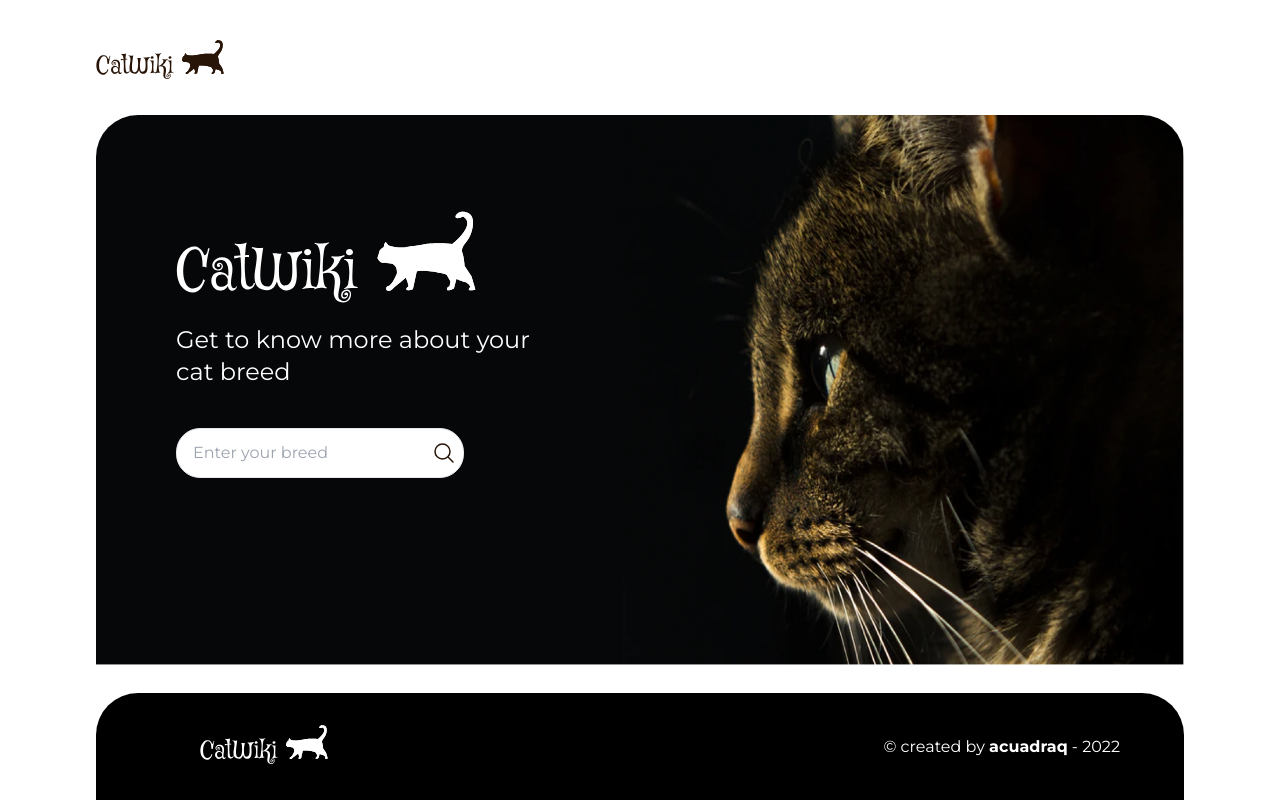
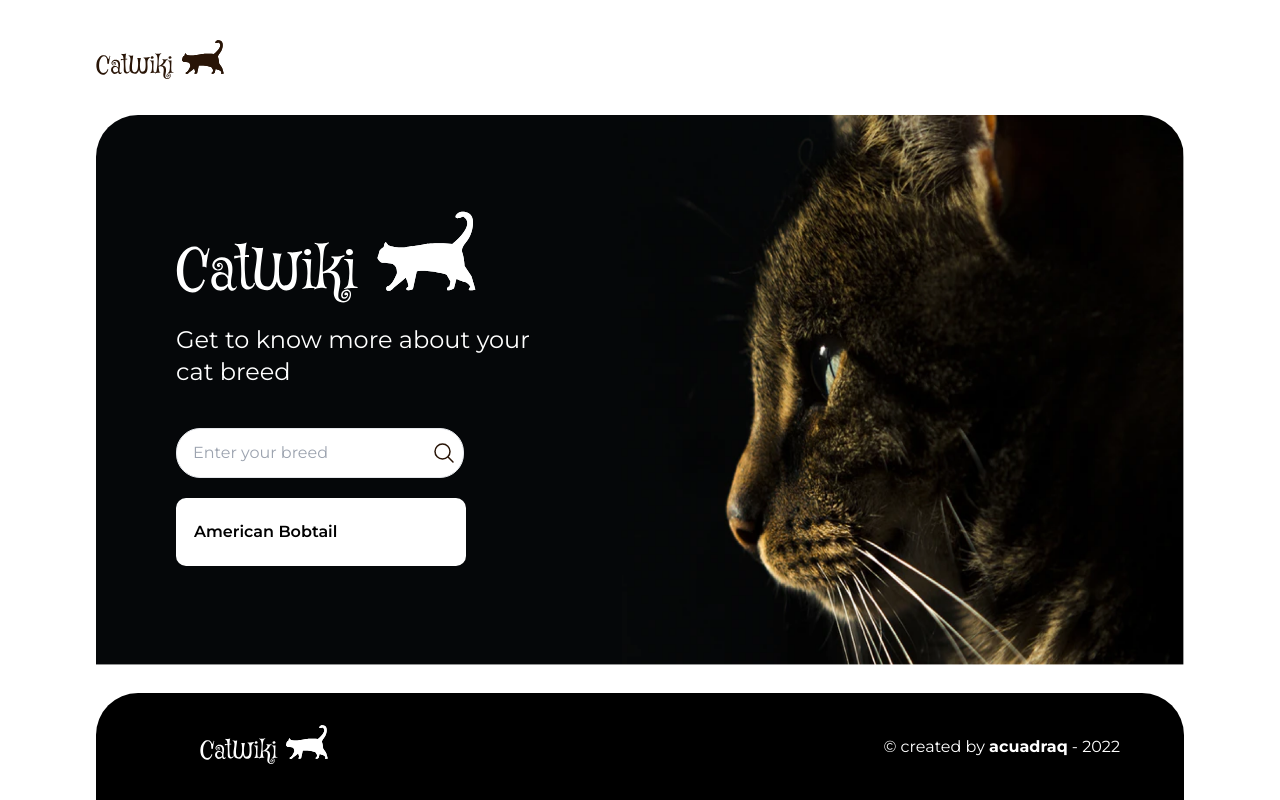
Before and after one commit to AlexC01/cat-wiki, a React (Create React App) app in the folder front/: page / in a window 1280 px wide. Built offline with nearby package versions, Linux system fonts and the light colour scheme.

Commit message:
feature: adding results box

```diff
--- a/front/src/components/Search/Search.tsx
+++ b/front/src/components/Search/Search.tsx
@@ -23,6 +23,15 @@ const Search = () => {
           className="bg-full w-72 px-4 py-2 rounded-3xl border focus:border-gray-400 focus:ring-2 outline-none leading-8 transition-colors duration-200 ease-in-out"
         />
       </div>
+      <div className="results-box max-h-48">
+        <div className="results-box_content">
+          <ul>
+            <li className="cursor-pointer hover:bg-colorGray py-3 px-2 rounded-xl">
+              American Bobtail
+            </li>
+          </ul>
+        </div>
+      </div>
     </div>
   );
 };
--- a/front/src/styles/index.css
+++ b/front/src/styles/index.css
@@ -21,6 +21,40 @@
     height: 550px;
 }
 
+.results-box{
+    width: 290px;
+    overflow-y: auto;
+    margin-top: 20px;
+    padding: 10px;
+    border-radius: 10px;
+    background-color: white;
+    color: black;
+}
+
+.results-box_content{
+    outline: none;
+    font-weight: 600;
+}
+
+.results-box::-webkit-scrollbar{
+    width: 14px;
+    margin-right: 10px;
+}
+
+.results-box::-webkit-scrollbar-track {
+    border: 4px solid rgba(0, 0, 0, 0);
+    background-clip: padding-box;
+    border-radius: 9999px;
+    background-color: #F2F2F2;
+  }
+
+.results-box::-webkit-scrollbar-thumb {
+    border: 4px solid rgba(0, 0, 0, 0);
+    background-clip: padding-box;
+    border-radius: 9999px;
+    background-color: #AAAAAA;
+}
+
 
 @media only screen and (max-width: 1200px) {
     .hero-styles{
```
